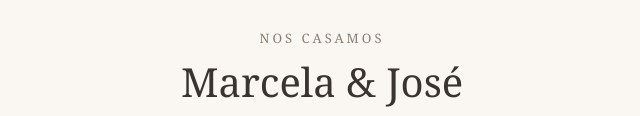
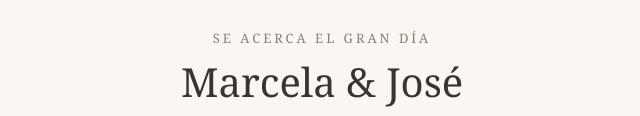
Before and after one commit to Exploraestudio/sitio-boda, a plain HTML site: page index.html in a window 1280 px wide. Shown: the part 677-793 px from the top of the page, 318-958 px from the left. Drawn offline with Linux system fonts and the light colour scheme.

Commit message:
Update kicker text for wedding announcement

```diff
--- a/index.html
+++ b/index.html
@@ -57,7 +57,7 @@
 
   <header class="portada">
     <img src="foto-portada.webp" alt="Marcela y José">
-    <p class="kicker">Nos casamos</p>
+    <p class="kicker">Se acerca el gran día</p>
     <h1>Marcela & José</h1>
     <p class="fecha">Sábado 14 de noviembre de 2026</p>
   </header>
```
